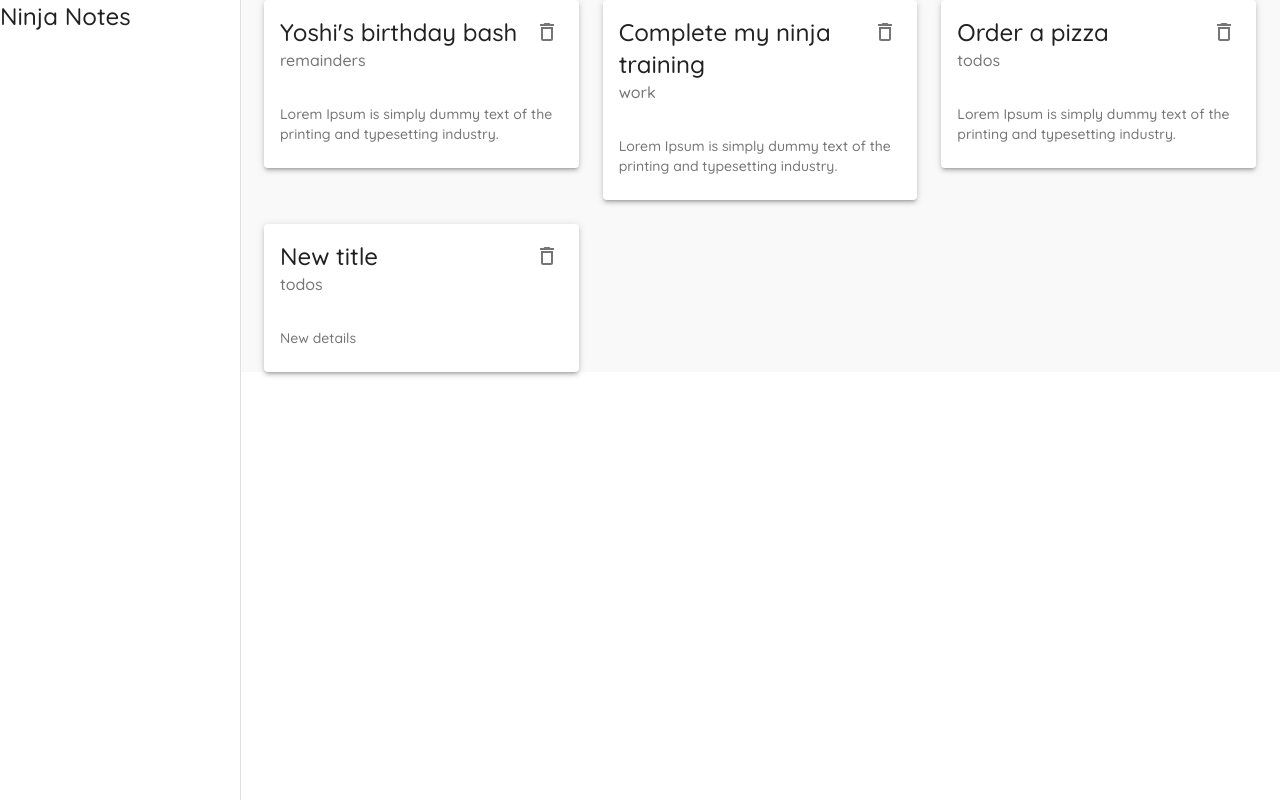
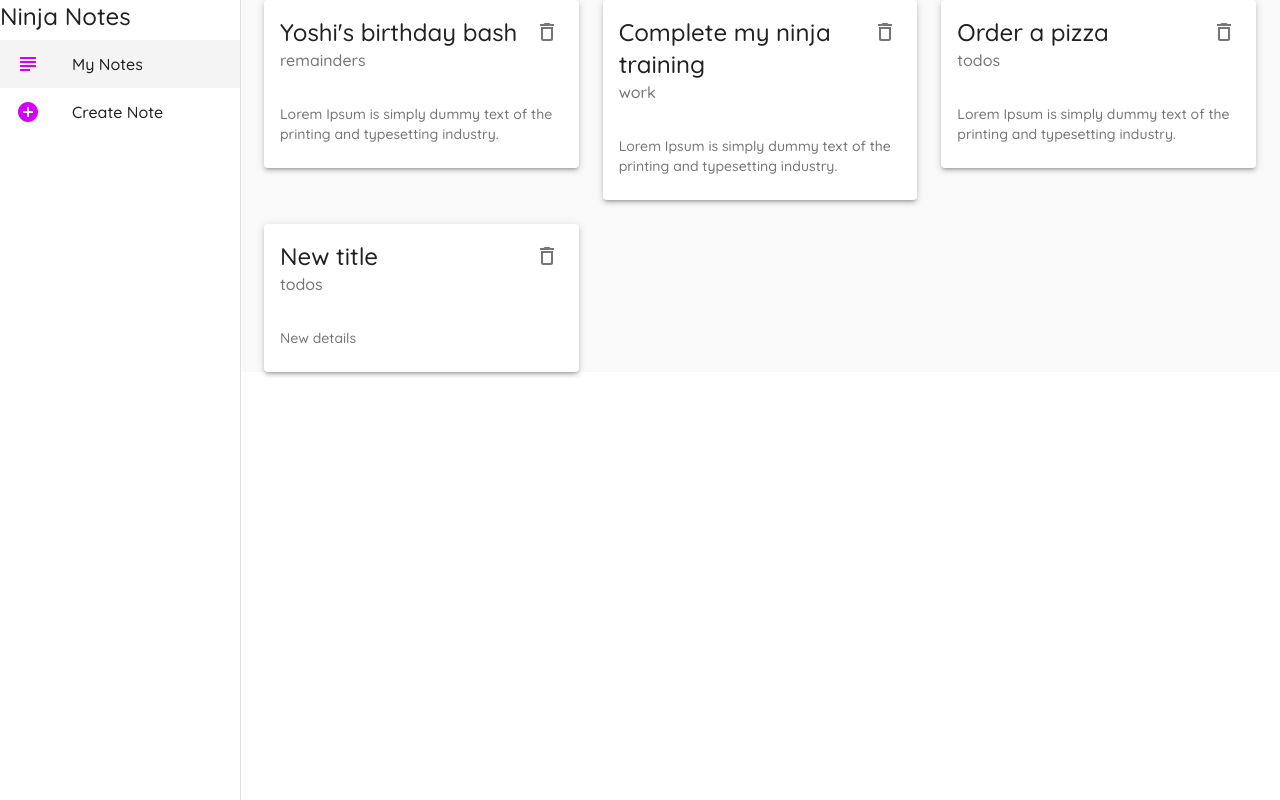
Before and after one commit to Cleomir/learning-material-ui, a React (Create React App) app: page / in a window 1280 px wide. Built offline with nearby package versions, Linux system fonts and the light colour scheme; data requests are answered from the project's data file.

Commit message:
Add menu items

```diff
--- a/src/components/Layout.tsx
+++ b/src/components/Layout.tsx
@@ -1,5 +1,15 @@
 import React from "react";
-import { makeStyles, Drawer, Typography } from "@material-ui/core";
+import { useHistory, useLocation } from "react-router";
+import {
+  makeStyles,
+  Drawer,
+  Typography,
+  List,
+  ListItem,
+  ListItemIcon,
+  ListItemText,
+} from "@material-ui/core";
+import { AddCircleOutlined, SubjectOutlined } from "@material-ui/icons";
 
 const drawerWidth = 240;
 const useStyles = makeStyles({
@@ -16,10 +26,27 @@ const useStyles = makeStyles({
   root: {
     display: "flex",
   },
+  active: {
+    backgroundColor: "#f4f4f4",
+  },
 });
 
 export const Layout = ({ children }: { children: React.ReactNode }) => {
   const classes = useStyles();
+  const history = useHistory();
+  const location = useLocation();
+  const menuItems = [
+    {
+      text: "My Notes",
+      icon: <SubjectOutlined color="secondary" />,
+      path: "/",
+    },
+    {
+      text: "Create Note",
+      icon: <AddCircleOutlined color="secondary" />,
+      path: "/create",
+    },
+  ];
 
   return (
     <div className={classes.root}>
@@ -32,6 +59,21 @@ export const Layout = ({ children }: { children: React.ReactNode }) => {
         <div>
           <Typography variant="h5">Ninja Notes</Typography>
         </div>
+        <List>
+          {menuItems.map((item) => (
+            <ListItem
+              button
+              key={item.text}
+              className={
+                location.pathname === item.path ? classes.active : undefined
+              }
+              onClick={() => history.push(item.path)}
+            >
+              <ListItemIcon>{item.icon}</ListItemIcon>
+              <ListItemText primary={item.text} />
+            </ListItem>
+          ))}
+        </List>
       </Drawer>
       <div className={classes.page}>{children}</div>
     </div>
```
